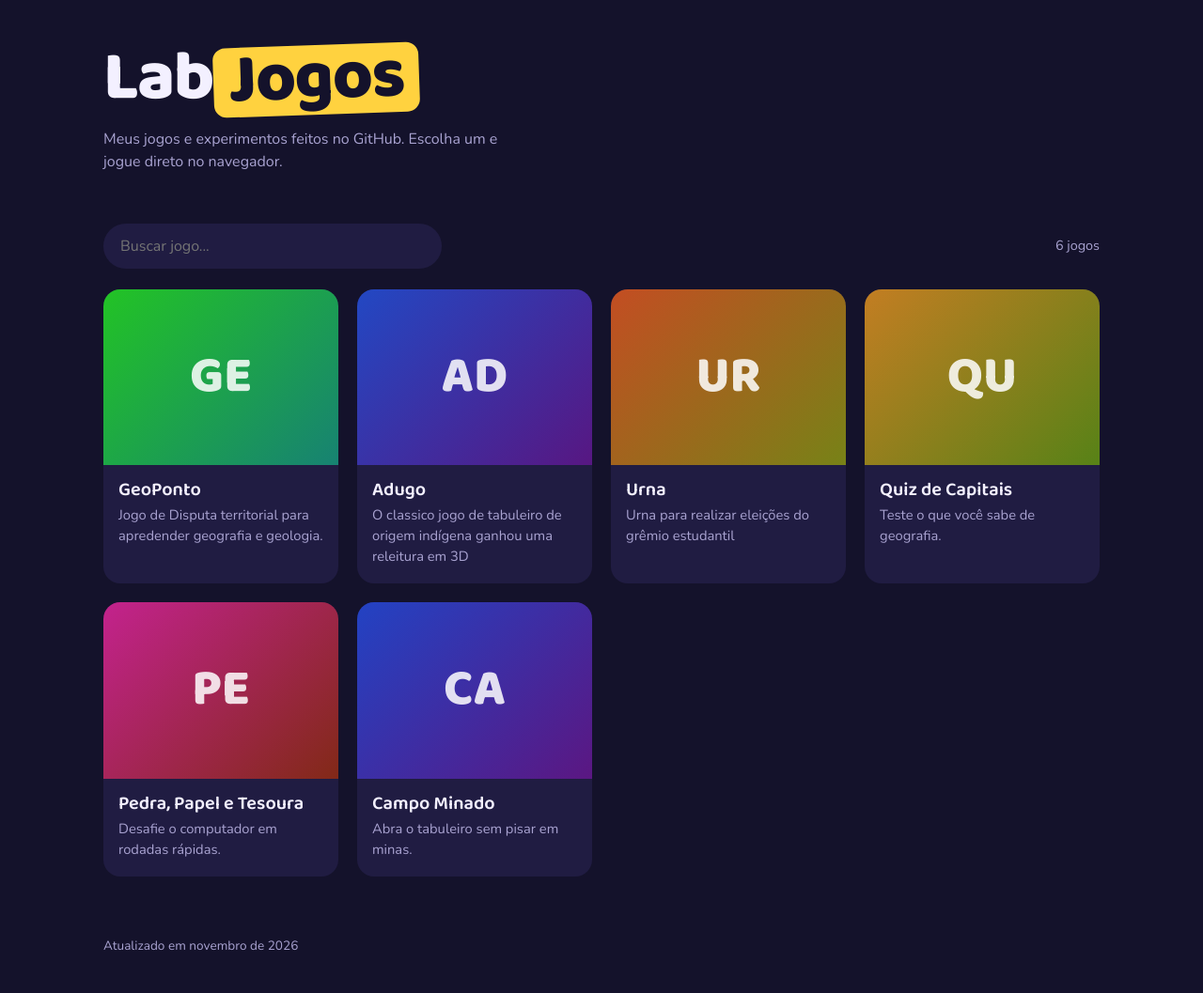
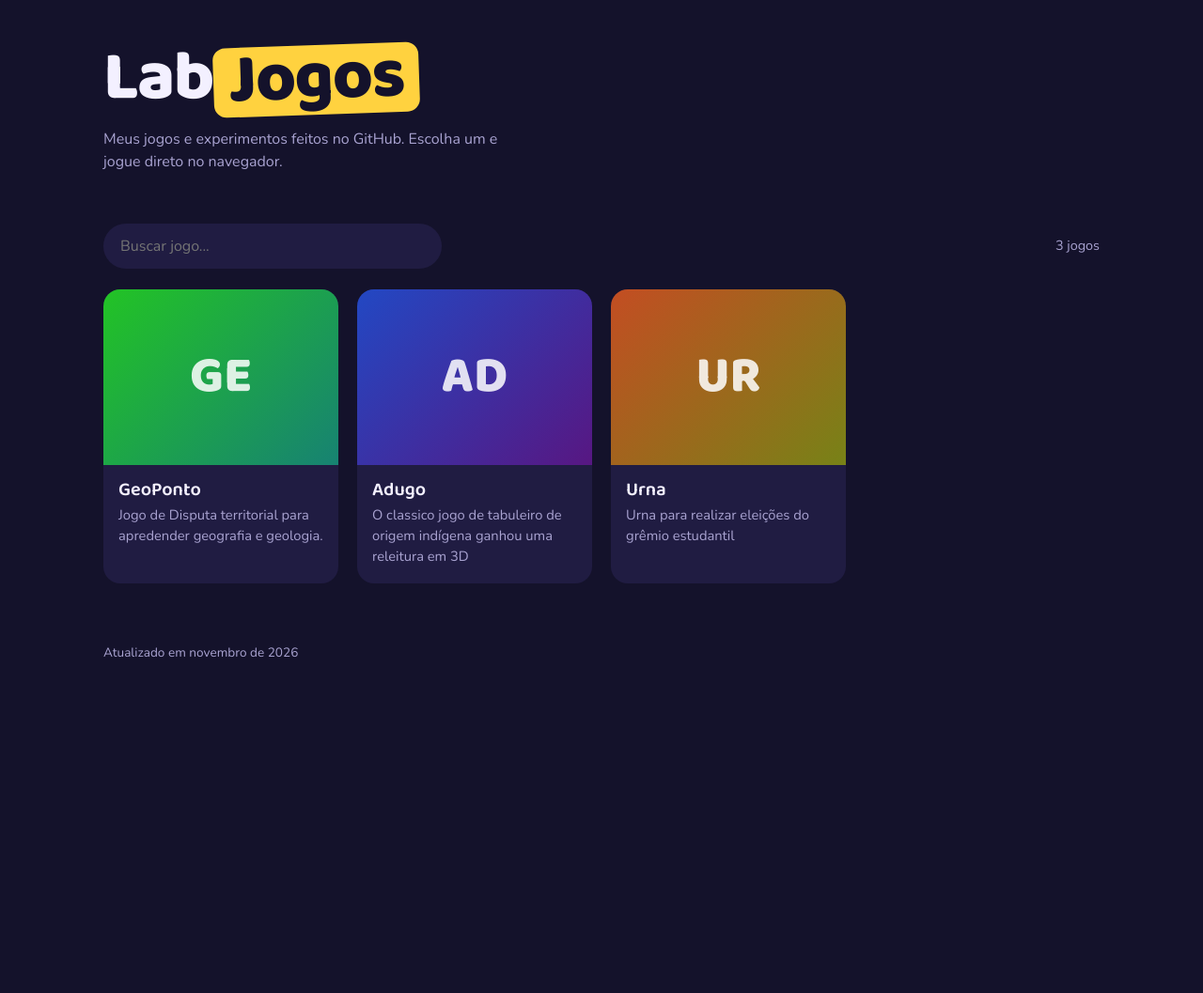
Before and after one commit to guilhermesantoscosta/LabJogos, a plain HTML site: page index.html in a window 1280 px wide. Shown: the whole page at 94% size. After the commit the page ends 800 px from the top, so only its background shows below. Drawn offline with nearby package versions, Linux system fonts and the light colour scheme.

Commit message:
Remove game entries from JOGOS array
Removed three game entries from the JOGOS array in index.html.

```diff
--- a/index.html
+++ b/index.html
@@ -69,9 +69,7 @@ const JOGOS = [
   { titulo: "GeoPonto", descricao: "Jogo de Disputa territorial para apredender geografia e geologia.", url: "https://guilhermesantoscosta.github.io/GeoPonto/", image: "img/memoria.png" },
   { titulo: "Adugo", descricao: "O classico jogo de tabuleiro de origem indígena ganhou uma releitura em 3D", url: "https://guilhermesantoscosta.github.io/adugo/", image: "img/snake.png" },
   { titulo: "Urna", descricao: "Urna para realizar eleições do grêmio estudantil", url: "https://guilhermesantoscosta.github.io/urnagremio/", image: "" },
-  { titulo: "Quiz de Capitais", descricao: "Teste o que você sabe de geografia.", url: "https://SEU-USUARIO.github.io/quiz-capitais/", image: "" },
-  { titulo: "Pedra, Papel e Tesoura", descricao: "Desafie o computador em rodadas rápidas.", url: "https://SEU-USUARIO.github.io/ppt/", image: "" },
-  { titulo: "Campo Minado", descricao: "Abra o tabuleiro sem pisar em minas.", url: "https://SEU-USUARIO.github.io/campo-minado/", image: "" }
+
 ];
 
 const grid = document.getElementById("grid");
```
